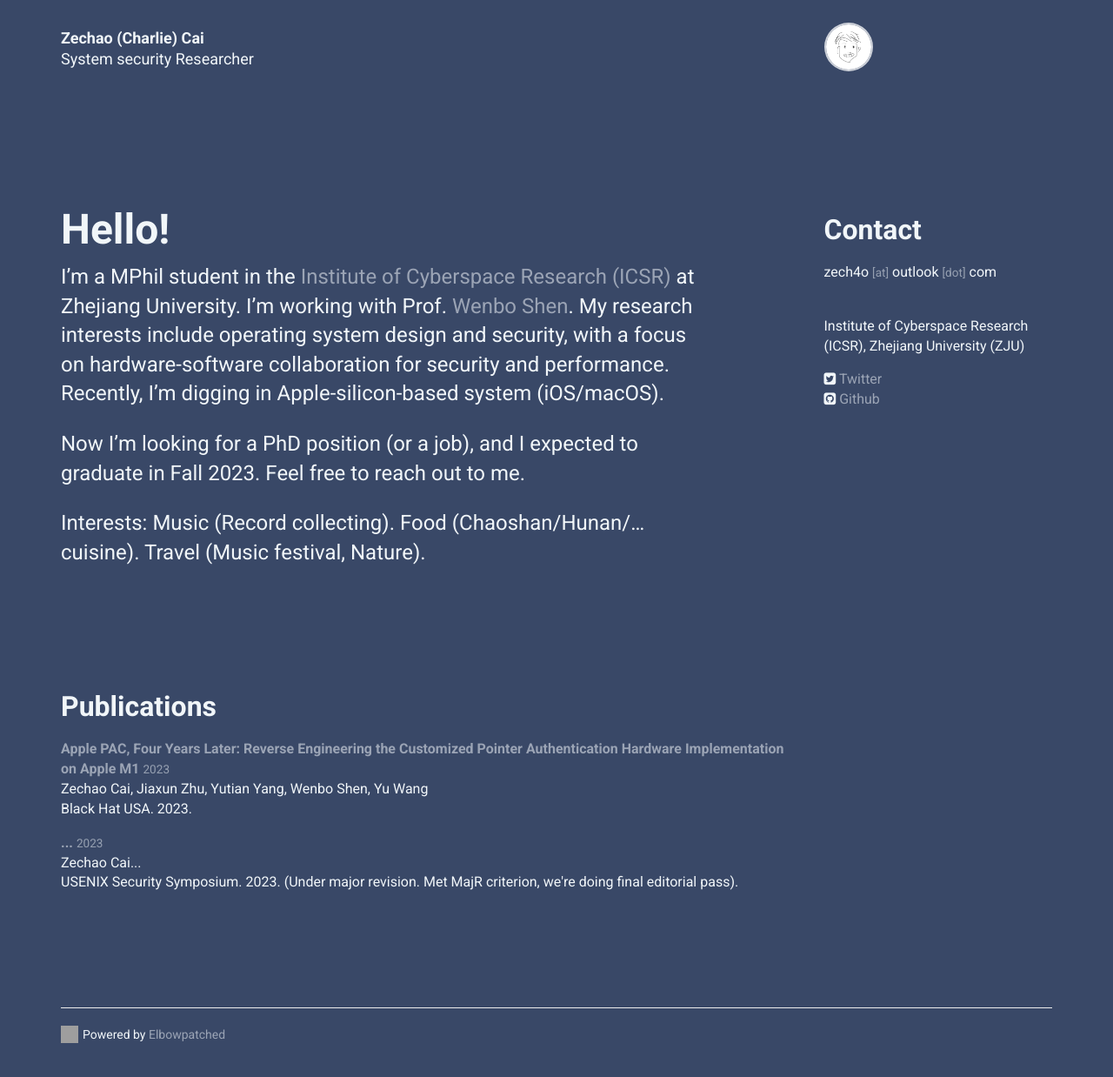
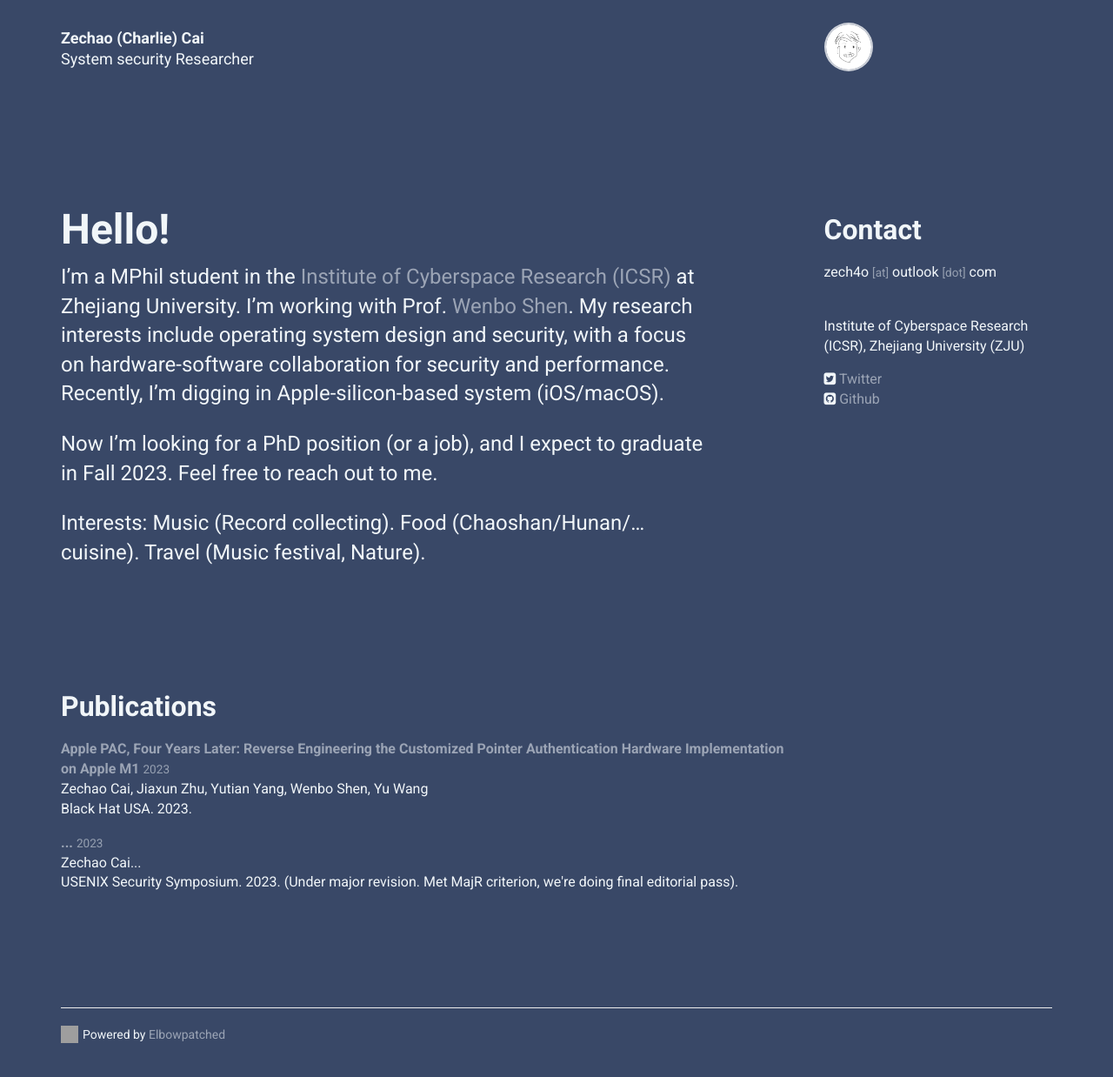
Before and after one commit to zech4o/zech4o.github.io, a Jekyll site: the page built from index.html, in a window 1280 px wide and 1295 px high. Shown: the top 1238 px of the window at 87% size. Built offline with Jekyll 4.4.1, drawn with Linux system fonts in a browser that asks for light colours; nearby versions of some CDN libraries; grey boxes are pictures that could not be loaded.

Commit message:
Update personal

```diff
--- a/_data/personal.yml
+++ b/_data/personal.yml
@@ -31,7 +31,7 @@
     Recently, I'm digging in Apple-silicon-based system (iOS/macOS).
 
 
-    Now I'm looking for a PhD position (or a job), and I expected to graduate in Fall 2023. Feel free to reach out to me.
+    Now I'm looking for a PhD position (or a job), and I expect to graduate in Fall 2023. Feel free to reach out to me.
 
 
     Interests: Music (Record collecting). Food (Chaoshan/Hunan/... cuisine). Travel (Music festival, Nature).
```
